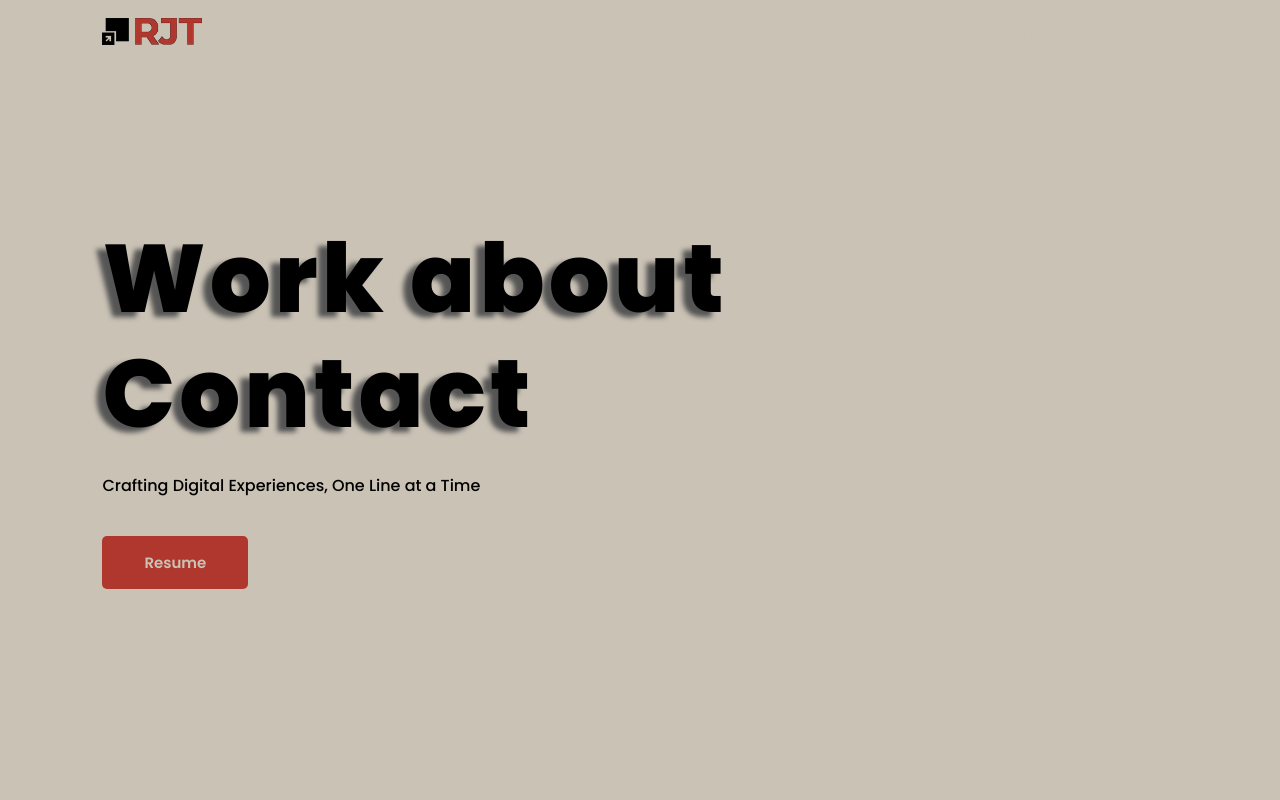
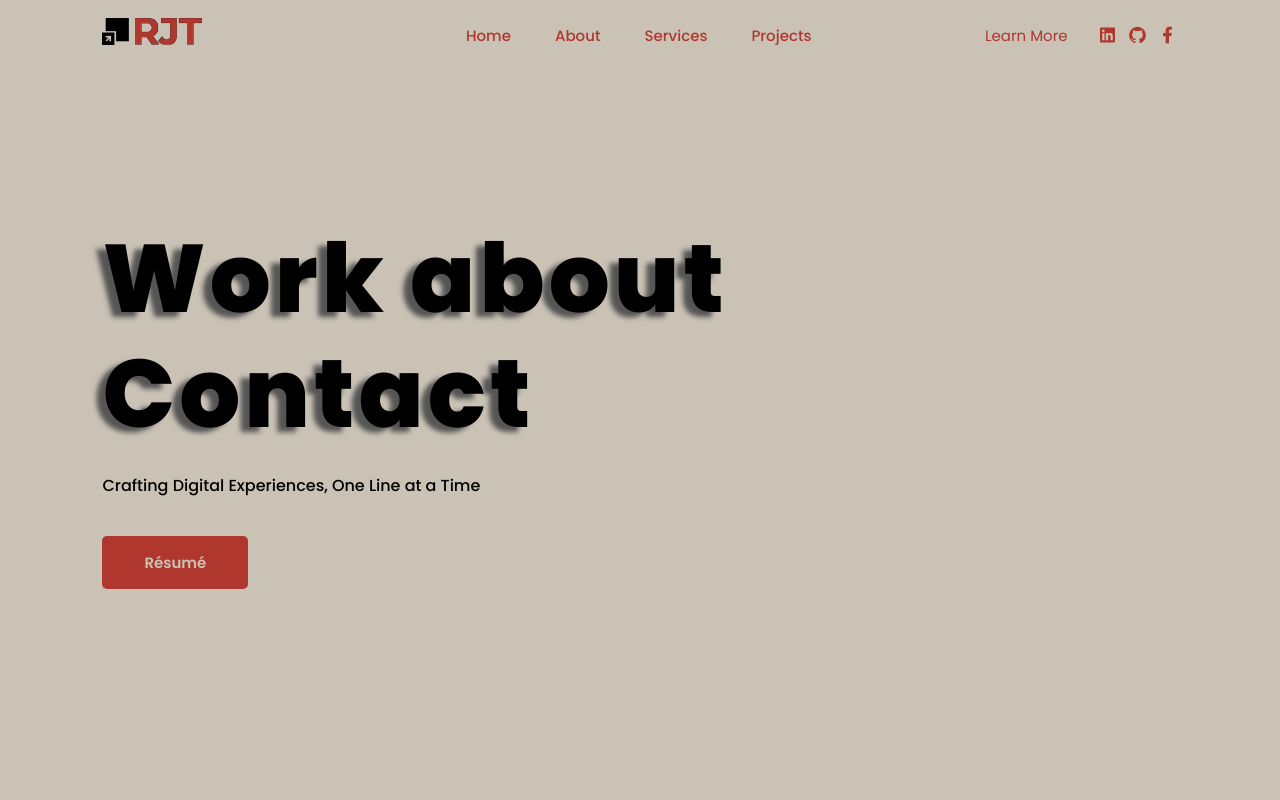
Before and after one commit to RaymondJAT/portfolio, a plain HTML site: page index.html in a window 1280 px wide. Shown: the top 800 px of the page. Drawn offline with nearby package versions, Linux system fonts and the light colour scheme.

Commit message:
to be continued

```diff
--- a/index.html
+++ b/index.html
@@ -52,7 +52,7 @@
           Contact
         </h1>
         <p>Crafting Digital Experiences, One Line at a Time</p>
-        <a href="#" class="btn">Resume</a>
+        <a href="#" class="btn">Résumé</a>
       </div>
     </section>
 
--- a/style.css
+++ b/style.css
@@ -52,7 +52,7 @@ span {
 }
 
 .navbar a {
-  color: var(--bg-color);
+  color: var(--header-color);
   font-size: 15px;
   font-weight: 500;
   margin: 15px 22px;
@@ -70,7 +70,7 @@ span {
 }
 
 .header-right a:first-child {
-  color: var(--bg-color);
+  color: var(--header-color);
   font-size: 15px;
   margin-right: 20px;
 }
@@ -78,7 +78,7 @@ span {
 .header-right a {
   vertical-align: middle;
   font-size: 20px;
-  color: var(--bg-color);
+  color: var(--header-color);
   margin-right: 0;
   margin-left: 10px;
   transition: all 0.5s ease;
@@ -163,6 +163,14 @@ header.sticky {
   padding: 20px 17%;
   background: var(--header-color);
   backdrop-filter: blur(35px);
+}
+
+header.sticky a {
+  color: var(--bg-color);
+}
+
+header.sticky .header-right a:first-child {
+  color: var(--bg-color);
 }
 
 .feature-content {
```
